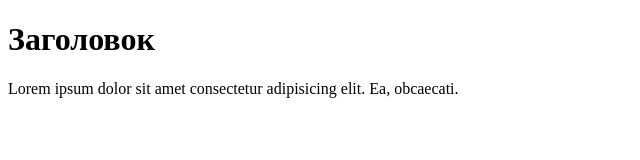
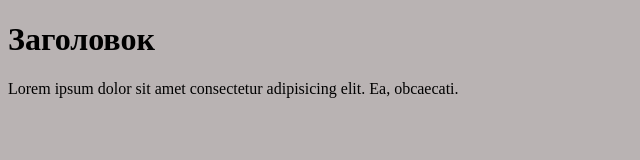
Before and after one commit to lZedd7/my_Works, a plain HTML site: page index.html in a window 1280 px wide. Shown: the whole page, without its empty margins (0-640 px from the left). Drawn offline with Linux system fonts and the light colour scheme.

Commit message:
добавил style.css и изменил цвет фона

```diff
--- a/index.html
+++ b/index.html
@@ -4,6 +4,7 @@
     <meta charset="UTF-8">
     <meta name="viewport" content="width=device-width, initial-scale=1.0">
     <title>Document</title>
+    <link rel="stylesheet" href="style.css">
 </head>
 <body>
     <h1>Заголовок</h1>
--- /dev/null
+++ b/style.css
@@ -0,0 +1,3 @@
+body{
+    background-color: rgb(185, 179, 179);
+}
```
